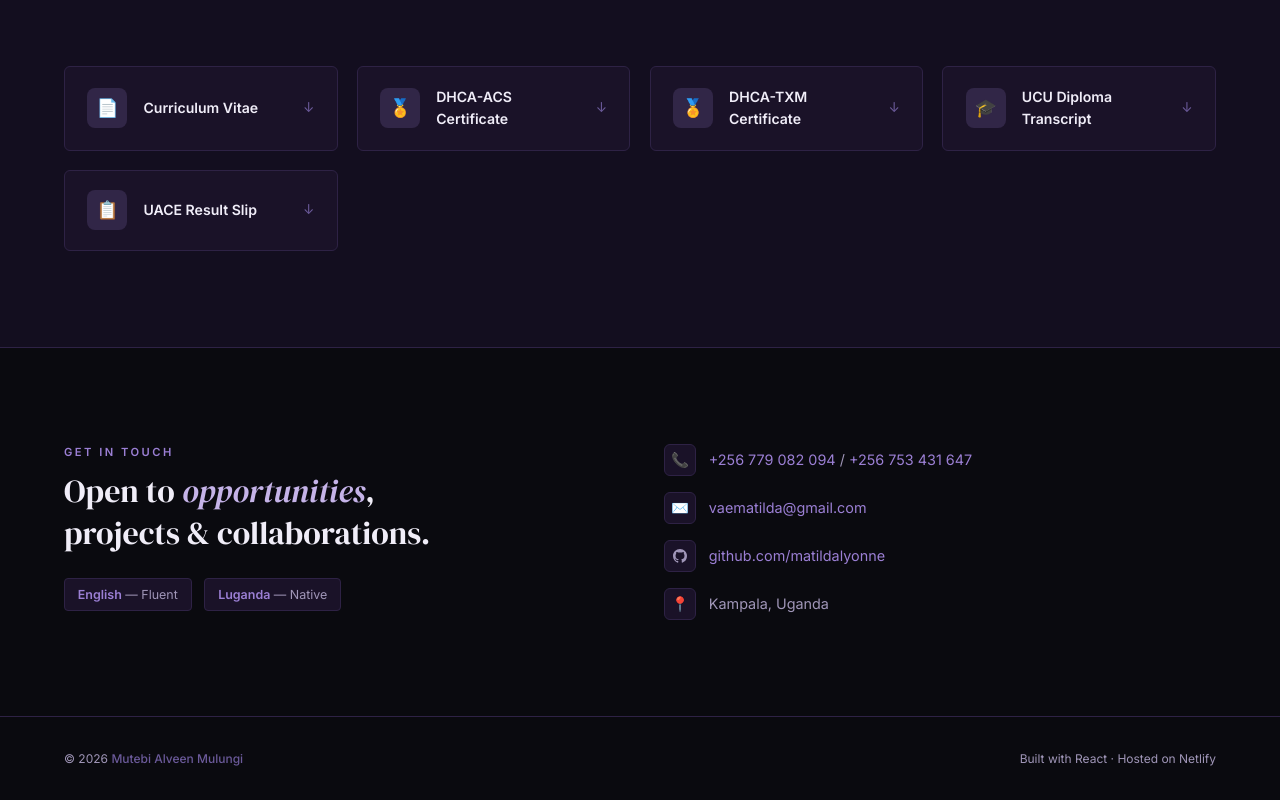
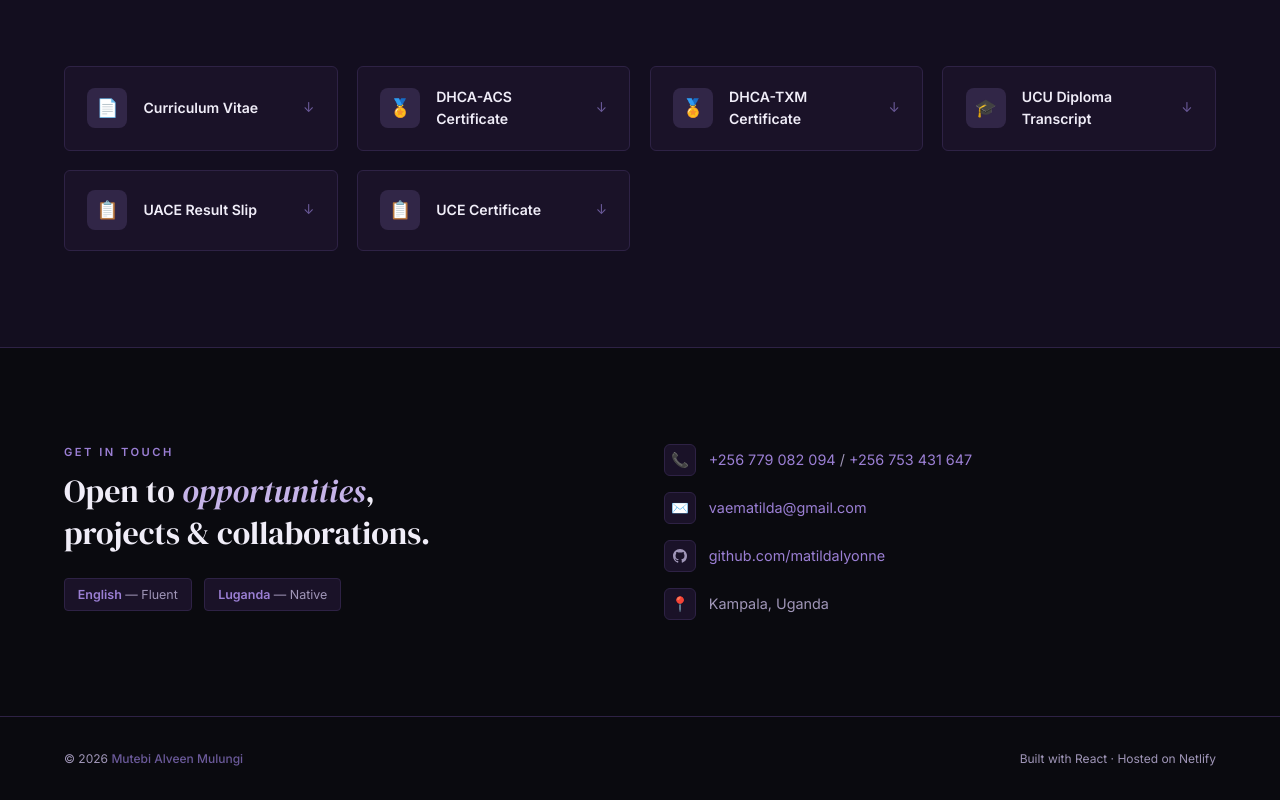
Before and after one commit to matildalyonne/alveenmutebi, a React (Vite) app: page / in a window 1280 px wide. Shown: the part 3557-4357 px from the top of the page. Built offline with nearby package versions, Linux system fonts and the light colour scheme.

Commit message:
final touches

```diff
--- a/src/App.jsx
+++ b/src/App.jsx
@@ -126,6 +126,7 @@ const documents = [
   { label: 'DHCA-TXM Certificate',   type: 'PDF', file: 'DHCA_TXM_Certificate.pdf', icon: '🏅' },
   { label: 'UCU Diploma Transcript', type: 'PDF', file: 'UCU_Transcript.pdf',        icon: '🎓' },
   { label: 'UACE Result Slip',       type: 'PDF', file: 'UACE_Result_Slip.pdf',      icon: '📋' },
+  { label: 'UCE Certificate',       type: 'PDF', file: 'UCE_Certificate.pdf',      icon: '📋' },
 ]
 
 /* ── SCRUBABLE CAROUSEL ROW ────────────────────────────────────────────── */
```
Also changed, not shown: 1 other file (tests, documents, lock files or other folders).
